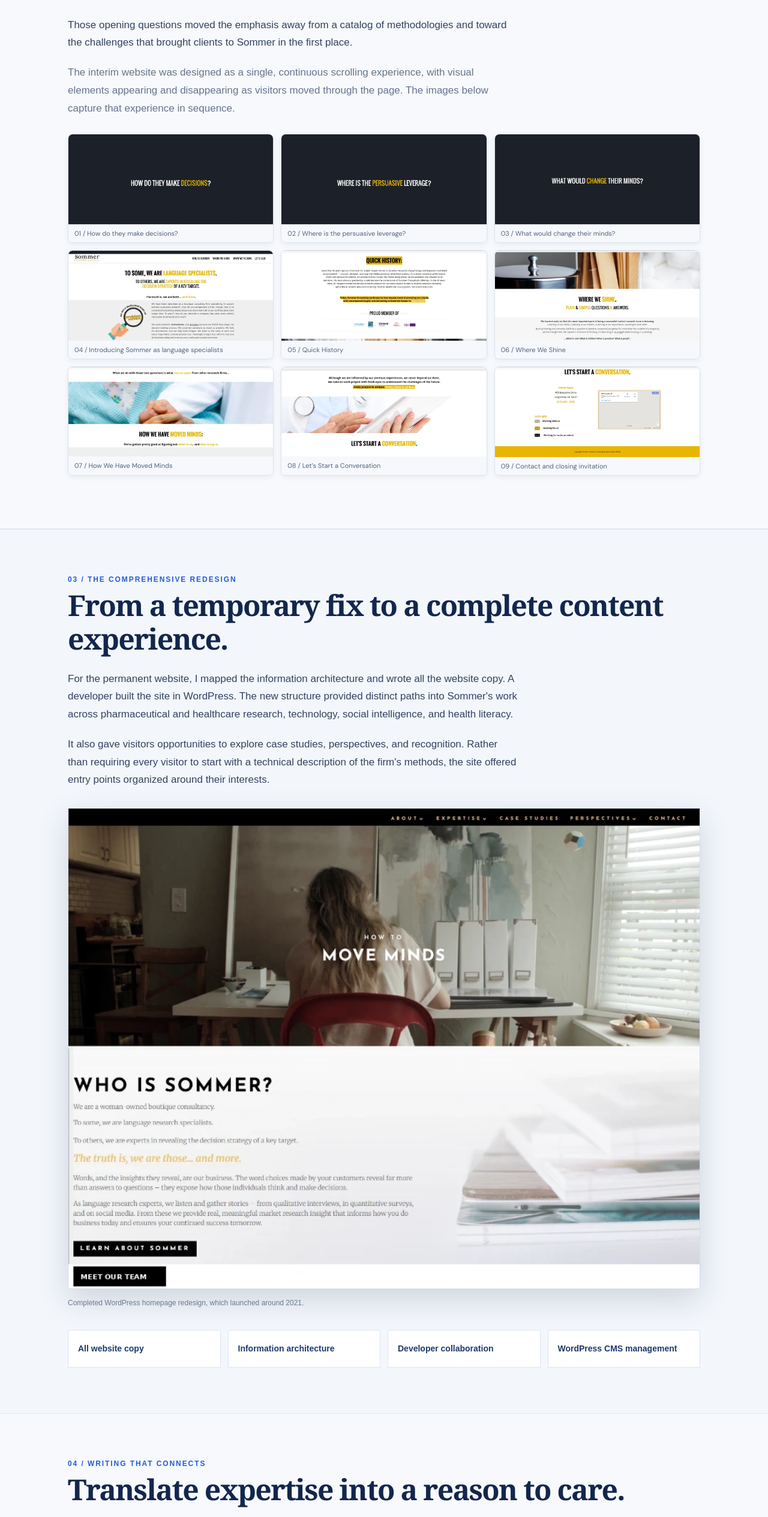
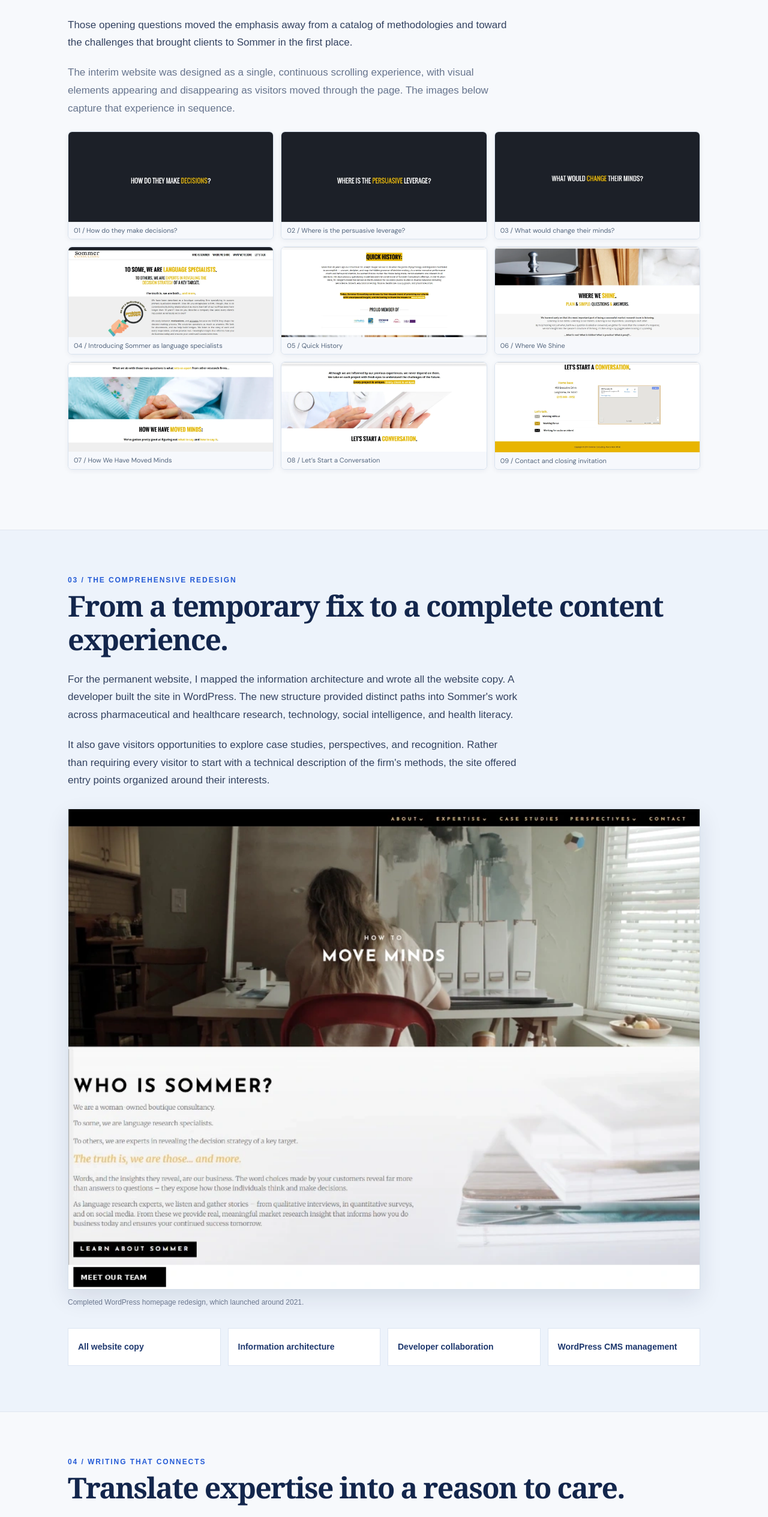
Before and after one commit to william-stone624/william-stone624.github.io, a plain HTML site: page sommer-case-study.html in a window 1280 px wide. Shown: the part 2018-4547 px from the top of the page at 60% size. Drawn offline with Linux system fonts and the light colour scheme.

Commit message:
Fix Sommer case study gallery layout and visual hierarchy

```diff
--- a/styles.css
+++ b/styles.css
@@ -77,18 +77,29 @@
 .case-gallery figure:first-child img{max-width:100%;width:100%}
 @media(max-width:720px){.sommer-interim-compact{grid-template-columns:repeat(2,minmax(0,1fr))}.case-gallery{grid-template-columns:1fr}.case-gallery figure:first-child{grid-column:auto}}
 
-/* Sommer final visual hierarchy: completed redesign is the primary feature. */
-.case-final-feature{background:#f3f7fc;border-top:1px solid #e1eaf6;border-bottom:1px solid #e1eaf6}
-.case-final-feature .sommer-homepage-hero{max-width:1120px;margin:32px auto 34px}
-.case-final-feature .sommer-homepage-hero img{display:block;width:100%;height:auto;object-fit:contain;box-shadow:0 18px 48px rgba(17,31,66,.16)}
-.case-final-feature .sommer-homepage-hero figcaption{margin-top:14px}
-@media(min-width:761px){
-.sommer-interim-sequence.sommer-interim-compact{grid-template-columns:repeat(3,minmax(0,1fr));gap:12px;max-width:100%}
-.sommer-interim-compact .sommer-interim-shot{box-shadow:0 3px 10px rgba(13,31,68,.06);border-radius:8px}
-.sommer-interim-compact .sommer-interim-shot figcaption{padding:8px 10px;font-size:11px;line-height:1.35}
+/* VERIFIED SOMMER GALLERY FIX 2026-11-21: override legacy one-column rule */
+.case-page .sommer-interim-sequence.sommer-interim-compact {
+  display: grid !important;
+  grid-template-columns: repeat(3, minmax(0, 1fr)) !important;
+  gap: 12px !important;
+  max-width: none !important;
+  margin: 24px 0 !important;
 }
-@media(max-width:760px){
-.sommer-interim-sequence.sommer-interim-compact{grid-template-columns:repeat(2,minmax(0,1fr));gap:10px}
-.sommer-interim-compact .sommer-interim-shot figcaption{padding:8px;font-size:10px}
+.case-page .sommer-interim-compact .sommer-interim-shot {min-width:0; margin:0; border-radius:7px; box-shadow:0 2px 8px rgba(13,31,68,.06)}
+.case-page .sommer-interim-compact .sommer-interim-shot img {width:100%;height:auto;display:block}
+.case-page .sommer-interim-compact .sommer-interim-shot figcaption {padding:7px 9px;font-size:11px;line-height:1.35}
+.case-page .case-final-feature {background:#edf3fb;}
+.case-page .case-final-feature .sommer-homepage-hero {max-width:1120px;margin:32px auto;}
+.case-page .case-final-feature .sommer-homepage-hero img {width:100%;height:auto;display:block;object-fit:contain;}
+@media screen and (max-width:620px) {
+ .case-page .sommer-interim-sequence.sommer-interim-compact {grid-template-columns:repeat(2,minmax(0,1fr)) !important;}
 }
-@media(max-width:440px){.sommer-interim-sequence.sommer-interim-compact{grid-template-columns:1fr}}
+@media screen and (max-width:390px) {
+ .case-page .sommer-interim-sequence.sommer-interim-compact {grid-template-columns:1fr !important;}
+}
+@media print {
+ .case-page .sommer-interim-sequence.sommer-interim-compact {grid-template-columns:repeat(3,minmax(0,1fr)) !important;gap:8px !important;}
+ .case-page .sommer-interim-compact .sommer-interim-shot {break-inside:avoid;page-break-inside:avoid;}
+ .case-page .sommer-interim-compact .sommer-interim-shot figcaption {font-size:9px;padding:5px;}
+ .case-page .case-final-feature .sommer-homepage-hero {break-inside:avoid;}
+}
```
